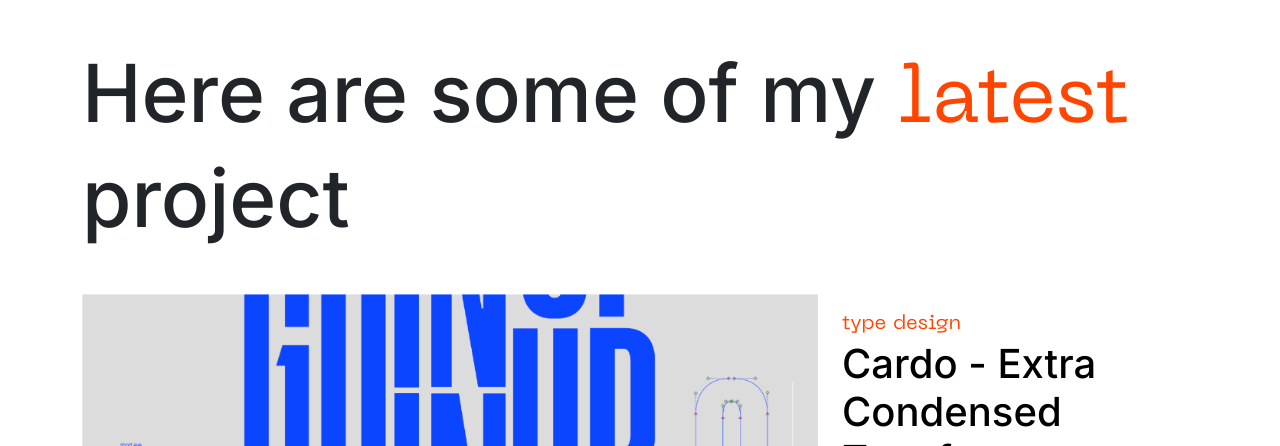
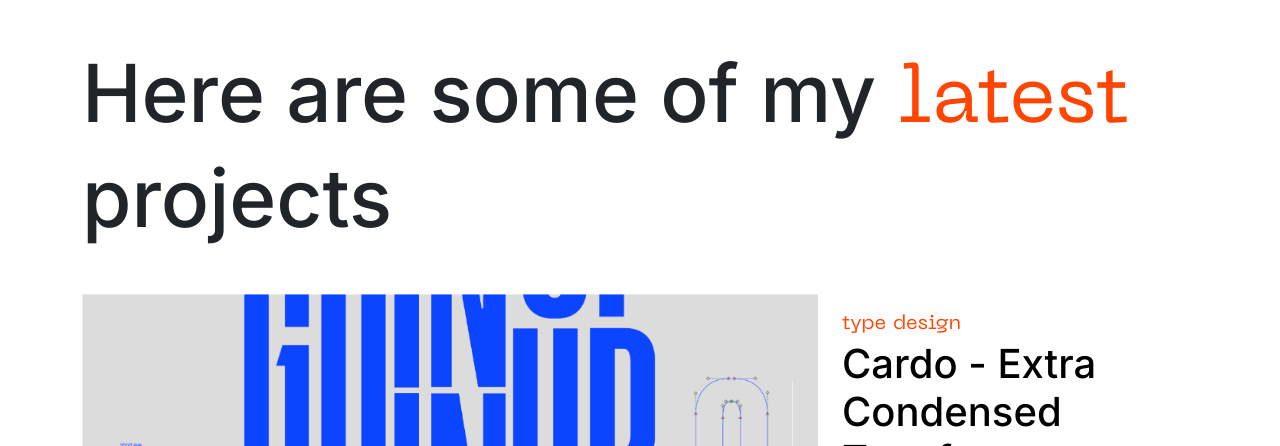
Before and after one commit to Xirtam24/portfolio, a plain HTML site: page index.html in a window 1280 px wide. Shown: the part 803-1249 px from the top of the page. Drawn offline with Linux system fonts and the light colour scheme.

Commit message:
correzione_refuso
project -> projects

```diff
--- a/index.html
+++ b/index.html
@@ -59,7 +59,7 @@
 
   <!-- progetti -->
   <div id="projects" class="container mt-5 mb-2">
-    <h2>Here are some of my <span> latest </span> project</h2>
+    <h2>Here are some of my <span> latest </span> projects</h2>
   </div>
   <div class="container mt-5 mb-2">
     <div class="row pb-4 pb-md-5">
```
